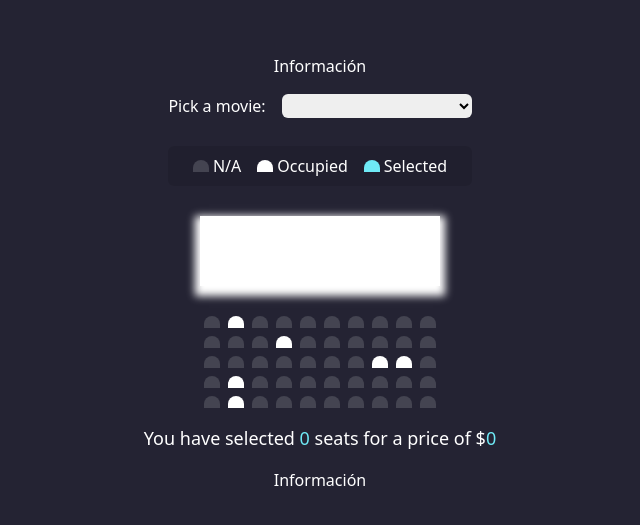
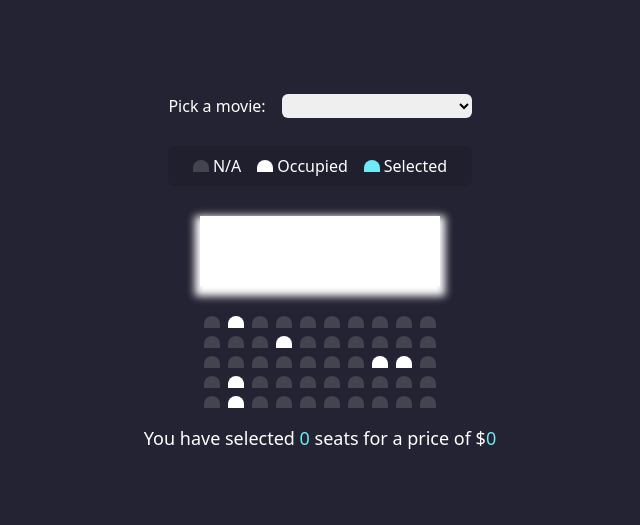
Before and after one commit to LilaSarfson/cinematest, a Vue app: page / in a window 1280 px wide. Shown: the part 127-652 px from the top of the page, without its empty margins (320-960 px from the left). Built offline with nearby package versions, Linux system fonts and the light colour scheme.

Commit message:
avanzo con la composition API :))

```diff
--- a/src/components/CinemaSeat.vue
+++ b/src/components/CinemaSeat.vue
@@ -1,32 +1,26 @@
 <script>
+import {ref, computed} from 'vue'
+import {useStore} from 'vuex'
+    export default {
+      setup(){
+      const store = useStore();
 
-    export default {
-    computed:{
-      arrayOfSeats(){
-        return this.$store.state.data[0].asientosTotales
+      let numberSeatSelected = ref(0);
+      let seatsSelected = ref(0);
+      let totalPrice = ref(0);
+
+      const arrayOfSeats = computed(()=> store.state.data[0].asientosTotales)
+      const currentMoviePrice = computed(()=> store.state.movieSelected.TicketPrice)
+
+      return{
+        numberSeatSelected,
+        seatsSelected,
+        totalPrice,
+        arrayOfSeats,
+        currentMoviePrice
+      }
+
       },
-      currentMoviePrice(){
-          return this.$store.state.movieSelected.TicketPrice
-        },
-      numberSeatSelected:{
-        get(){
-        return this.$store.state.numberSeatSelected},
-        set(newValue){
-          this.$store.commit('SetnumberSeatSelected', newValue)
-        }
-      },
-      seatsSelected:{
-        get(){
-        return this.$store.state.seatsSelected},
-        set(newValue){
-          this.$store.commit('SetseatsSelected', newValue)
-        }
-      },
-      totalPrice:{
-        get(){return this.$store.state.totalPrice},
-        set(newValue){this.$store.commit('SetTotalPrice', newValue)}
-      }
-    },
     created(){
       if(localStorage.getItem('seatsLstorage')!=null){
       this.seatsSelected=JSON.parse(localStorage.getItem('seatsLstorage'))
@@ -53,9 +47,6 @@
       }
    },
     methods:{
-    informacion(){
-      console.log(this.totalPrice)
-    },
       movieChanged(){
         this.totalPrice=this.currentMoviePrice*this.numberSeatSelected
       },
@@ -85,5 +76,4 @@
       </div>
     </div>
     <p class=" text-lg">You have selected <span class="text-blueSpace">{{numberSeatSelected}}</span> seats for a price of $<span class="text-blueSpace">{{currentMoviePrice && numberSeatSelected ? totalPrice : 0}}</span></p>
-    <button @click="informacion">Información</button>
     </template>
--- a/src/components/MovieSelector.vue
+++ b/src/components/MovieSelector.vue
@@ -1,5 +1,22 @@
 <script>
+import {computed} from 'vue'
+import {useStore} from 'vuex'
     export default {
+      setup(){
+        const store = useStore();
+
+        const moviesData = computed(()=> store.state.data[0].Movie,)
+        const movieSelected = computed({
+          get(){ return store.state.movieSelected },
+          set(newValue){store.commit('setMovieSelected', newValue)}
+        })
+
+        return{
+          moviesData,
+          movieSelected
+        }
+
+      },
     created(){
       if(localStorage.getItem('MovieSelected')!=null){
         this.movieSelected=JSON.parse(localStorage.getItem('MovieSelected'));
@@ -9,29 +26,10 @@
     movieSelected:function(){
       localStorage.setItem('MovieSelected', JSON.stringify(this.movieSelected));
     }
-  },
-  computed:{
-    moviesData(){
-        return this.$store.state.data[0].Movie
-      },
-    movieSelected:{
-      get(){
-        return this.$store.state.movieSelected
-      },
-      set(newValue){
-        this.$store.commit('setMovieSelected', newValue)
-      }
-    }
-  },
-  methods:{
-    informacion(){
-      console.log(this.currentMoviePrice)
-    }
   }
 }
 </script>
     <template>
-      <button @click="informacion">Información</button>
     <div class="flex flex-col gap-7">
       <form class="flex flex-row gap-4">
         <label>Pick a movie:</label>
--- a/src/store/store.js
+++ b/src/store/store.js
@@ -6,15 +6,11 @@ state: {
     data:data,
     movieSelected:'',
     seatsSelected:[],
-    numberSeatSelected:0,
     totalPrice:0
 
 }, mutations: {
    setMovieSelected(state, newValue){
     state.movieSelected=newValue
-   },
-   SetnumberSeatSelected(state, newValue){
-    state.numberSeatSelected=newValue
    },
    SetseatsSelected(state, newValue){
     state.seatsSelected=newValue
```
